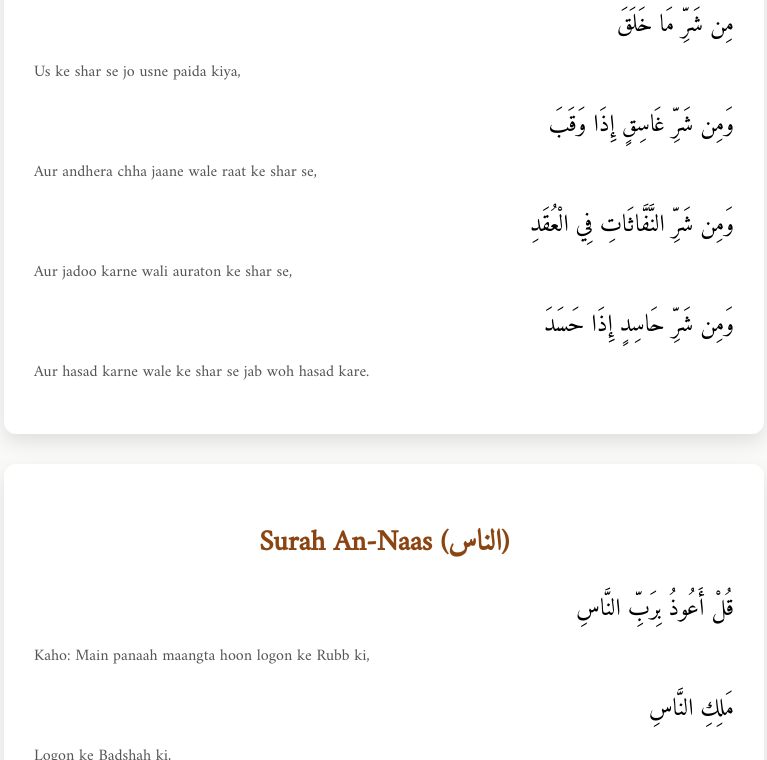
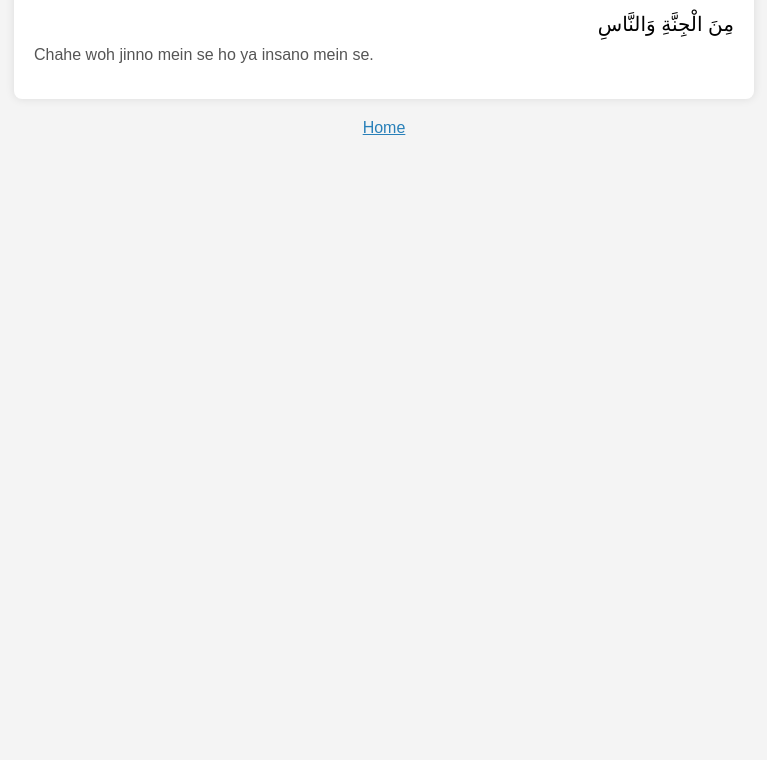
Before and after one commit to Abraaraliyaali/WilayatWay.github.io, a plain HTML site: page Quran.html in a window 1280 px wide. Shown: the part 2040-2800 px from the top of the page, without its empty margins (256-1023 px from the left). After the commit the page ends 2205 px from the top, so only its background shows below. Drawn offline with Linux system fonts and the light colour scheme.

Commit message:
Quran.html

```diff
--- a/Quran.html
+++ b/Quran.html
@@ -1,80 +1,43 @@
 <!DOCTYPE html>
 <html lang="en">
 <head>
-  <meta charset="UTF-8" />
+  <meta charset="UTF-8">
   <title>Quran - Wilayat Way</title>
-  <link href="https://fonts.googleapis.com/css2?family=Amiri&display=swap" rel="stylesheet" />
   <style>
     body {
-      font-family: 'Amiri', serif;
-      background: #f9f9f7;
-      color: #004d40;
-      margin: 0;
-      padding: 40px 20px;
+      font-family: Arial, sans-serif;
+      background: #f4f4f4;
+      padding: 20px;
       text-align: center;
     }
-
-    h1 {
-      font-size: 3em;
-      color: #006400;
-      margin-bottom: 0.5em;
-      text-shadow: 1px 1px 3px #c9a135;
+    a {
+      color: #2980b9;
     }
-
-    p {
-      font-size: 1.2em;
-      color: #333;
-      margin-bottom: 2em;
+    .surah {
+      background: #fff;
+      margin: 20px auto;
+      padding: 20px;
+      border-radius: 8px;
+      max-width: 700px;
+      box-shadow: 0 0 10px rgba(0,0,0,0.1);
+      text-align: right;
+      direction: rtl;
     }
-
-    .surah {
-      background: #ffffff;
-      margin: 30px auto;
-      padding: 30px;
-      border-radius: 12px;
-      max-width: 700px;
-      box-shadow: 0 8px 18px rgba(0,0,0,0.1);
-      direction: rtl;
-      text-align: right;
-    }
-
     .surah h2 {
-      margin-bottom: 20px;
+      margin-bottom: 10px;
       direction: ltr;
       text-align: center;
-      font-size: 1.8em;
-      color: #8b4513;
     }
-
     .ayah {
-      font-size: 24px;
-      color: #000;
-      margin: 12px 0;
+      margin: 10px 0;
+      font-size: 20px;
     }
-
     .translation {
       font-size: 16px;
       color: #555;
       direction: ltr;
       text-align: left;
-      margin-bottom: 18px;
-    }
-
-    a {
-      display: inline-block;
-      margin-top: 40px;
-      padding: 12px 25px;
-      background-color: #c9a135;
-      color: white;
-      text-decoration: none;
-      border-radius: 30px;
-      font-weight: bold;
-      box-shadow: 0 4px 12px rgba(201, 161, 53, 0.4);
-      transition: background-color 0.3s ease;
-    }
-
-    a:hover {
-      background-color: #a07f2c;
+      margin-bottom: 15px;
     }
   </style>
 </head>
@@ -82,7 +45,6 @@
   <h1>Teachings from the Holy Quran</h1>
   <p>Yeh page "Quran" ke mazameen ke liye banaya gaya hai.</p>
 
-  <!-- Surah Al-Fatiha -->
   <div class="surah">
     <h2>Surah Al-Fatiha (الفاتحة)</h2>
     <div class="ayah">بِسْمِ اللَّهِ الرَّحْمَـٰنِ الرَّحِيمِ</div>
@@ -103,7 +65,6 @@
     <div class="translation">Jo na to gusse ke laayak hain aur na hi bhatakne wale.</div>
   </div>
 
-  <!-- Surah Al-Ikhlas -->
   <div class="surah">
     <h2>Surah Al-Ikhlas (الإخلاص)</h2>
     <div class="ayah">قُلْ هُوَ اللَّهُ أَحَدٌ</div>
@@ -116,7 +77,6 @@
     <div class="translation">Aur na koi uska humsar hai.</div>
   </div>
 
-  <!-- Surah Al-Falaq -->
   <div class="surah">
     <h2>Surah Al-Falaq (الفلق)</h2>
     <div class="ayah">قُلْ أَعُوذُ بِرَبِّ الْفَلَقِ</div>
@@ -131,7 +91,6 @@
     <div class="translation">Aur hasad karne wale ke shar se jab woh hasad kare.</div>
   </div>
 
-  <!-- Surah An-Naas -->
   <div class="surah">
     <h2>Surah An-Naas (الناس)</h2>
     <div class="ayah">قُلْ أَعُوذُ بِرَبِّ النَّاسِ</div>
```
